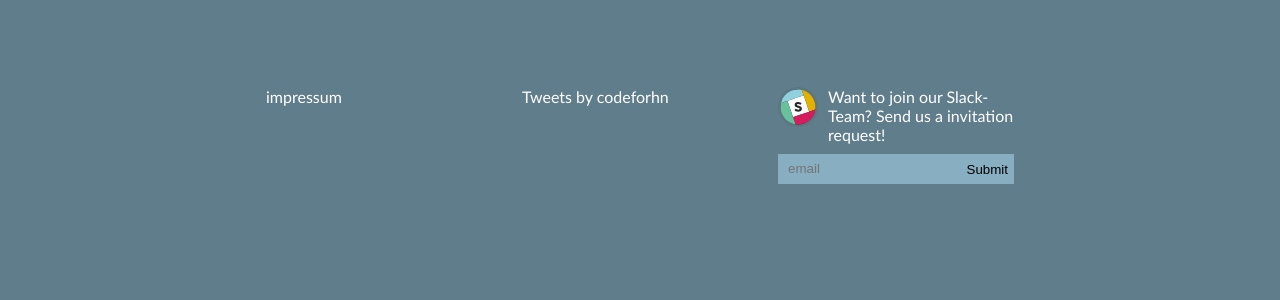
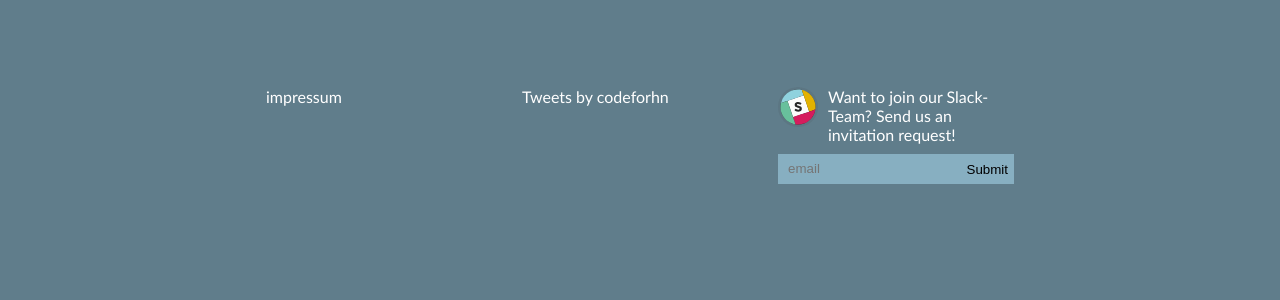
Before and after one commit to opendata-heilbronn/codeforheilbronn-de, a Jekyll site: the page built from index.html, in a window 1280 px wide. Shown: the part 3151-3451 px from the top of the page. Built offline with Jekyll 4.4.1, drawn with Linux system fonts in a browser that asks for light colours; nearby versions of some CDN libraries; comment, search, counter and statistics services are not loaded.

Commit message:
fix typo

```diff
--- a/_includes/footer.html
+++ b/_includes/footer.html
@@ -15,7 +15,7 @@
         <form onsubmit="return sendslack()" id="slack-form">
           <div class="cfh-footer-label">
             <img class="cfh-footer-logo-image" src="/uploads/logo-slack.svg" />
-            Want to join our Slack-Team? Send us a invitation request!
+            Want to join our Slack-Team? Send us an invitation request!
           </div>
           <div class="cfh-footer-input">
             <input type="email" id="slack-email" placeholder="email" />
--- a/styles/partials/footer.scss
+++ b/styles/partials/footer.scss
@@ -59,6 +59,7 @@
 .footer > section .cfh-footer-input [type="submit"] {
     background: rgb(135, 175, 193);
     border: none;
+    border-radius: 0;
 }
 
 .footer .hidden {
```
